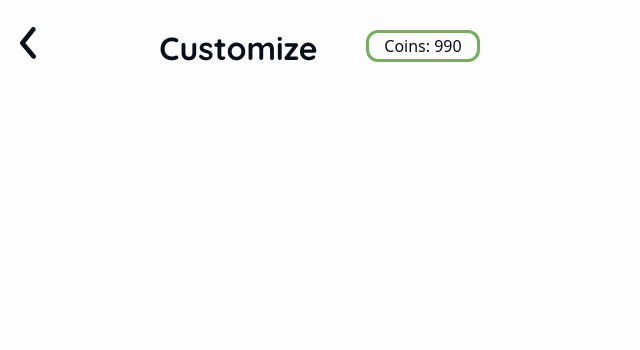
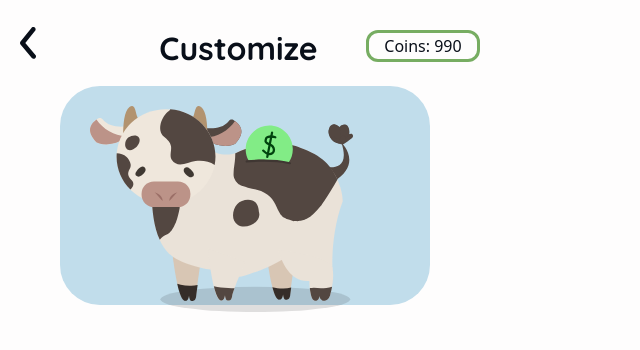
Before and after one commit to AlyssaHug/Design02_App, a Next.js app: page / in a window 1280 px wide. Shown: the top 350 px of the page, without its empty margins (0-640 px from the left). Built offline with nearby package versions, Linux system fonts and the light colour scheme.

Commit message:
put moomoo in his place :D

```diff
--- a/app/Cow/cow.module.css
+++ b/app/Cow/cow.module.css
@@ -44,7 +44,6 @@
     font-style: normal;
     font-weight: 700;
     line-height: 36px;
-    color: var(--secondary-secondary-900);
     margin-left: 100px;
     margin-top: 10px;
 }
--- a/app/Customize/styles.module.css
+++ b/app/Customize/styles.module.css
@@ -26,7 +26,28 @@
     font-style: normal;
     font-weight: 700;
     line-height: 36px;
-    color: var(--secondary-secondary-900);
     margin-left: 75px;
     margin-top: 10px;
 }
+
+.cowContainer {
+    position: relative;
+}
+
+.cowback {
+    background-color: #c1ddeb;
+    width: 370px;
+    height: 219px;
+    border-radius: 40px;
+    position: absolute;
+    top: 0;
+    left: 60px;
+    z-index: 1;
+}
+
+.mooplace {
+    position: relative;
+    margin-left: 90px;
+    z-index: 2;
+    padding-top: 20px;
+}
--- a/app/page.js
+++ b/app/page.js
@@ -1,18 +1,18 @@
 "use client";
 import CowPage from "./Cow/cow";
 import Moomoo from "./ui/moomoo/moomoo";
-import Coins from "@/app/ui/coins/coins"
-import styles from "@/app/Customize/styles.module.css"
+import Coins from "@/app/ui/coins/coins";
+import styles from "@/app/Customize/styles.module.css";
 
 export default function Page() {
     return (
-       <div>
-         <div className={styles.sameRow}>
+        <div>
+            <div className={styles.sameRow}>
                 <img
                     src="/left_arrow.svg"
                     alt="Back arrow"
                 />
-                  <h1 className={styles.header}>Customize</h1>
+                <h1 className={styles.header}>Customize</h1>
                 <div className={styles.coins}>
                     <Coins
                         value="Coins: "
@@ -20,6 +20,17 @@ export default function Page() {
                     />
                 </div>
             </div>
-       </div>
+            <div className={styles.cowContainer}>
+                <div className={styles.cowback}></div>
+
+                <div className={styles.mooplace}>
+                    <Moomoo
+                        size="dressup"
+                        src="/moomoonormal.svg"
+                        className={styles.moomooSvg}
+                    />
+                </div>
+            </div>
+        </div>
     );
 }
```
